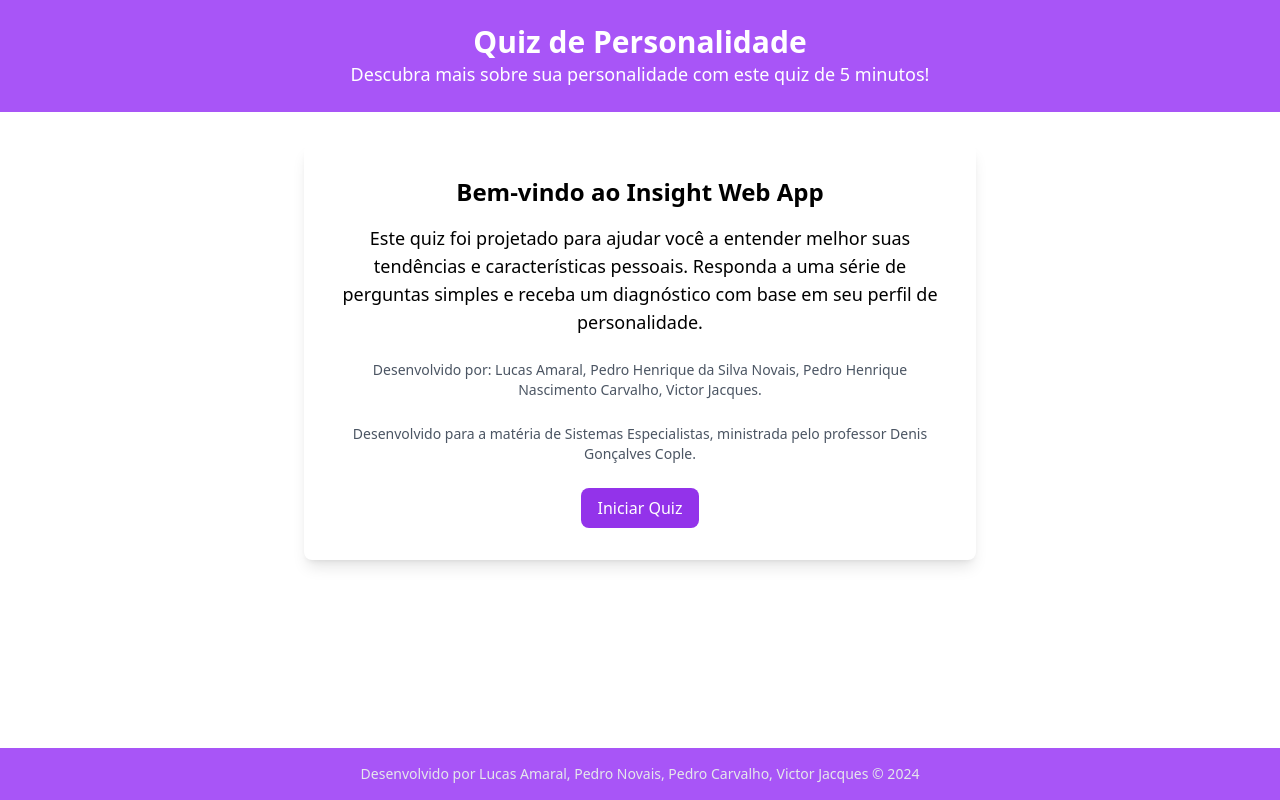
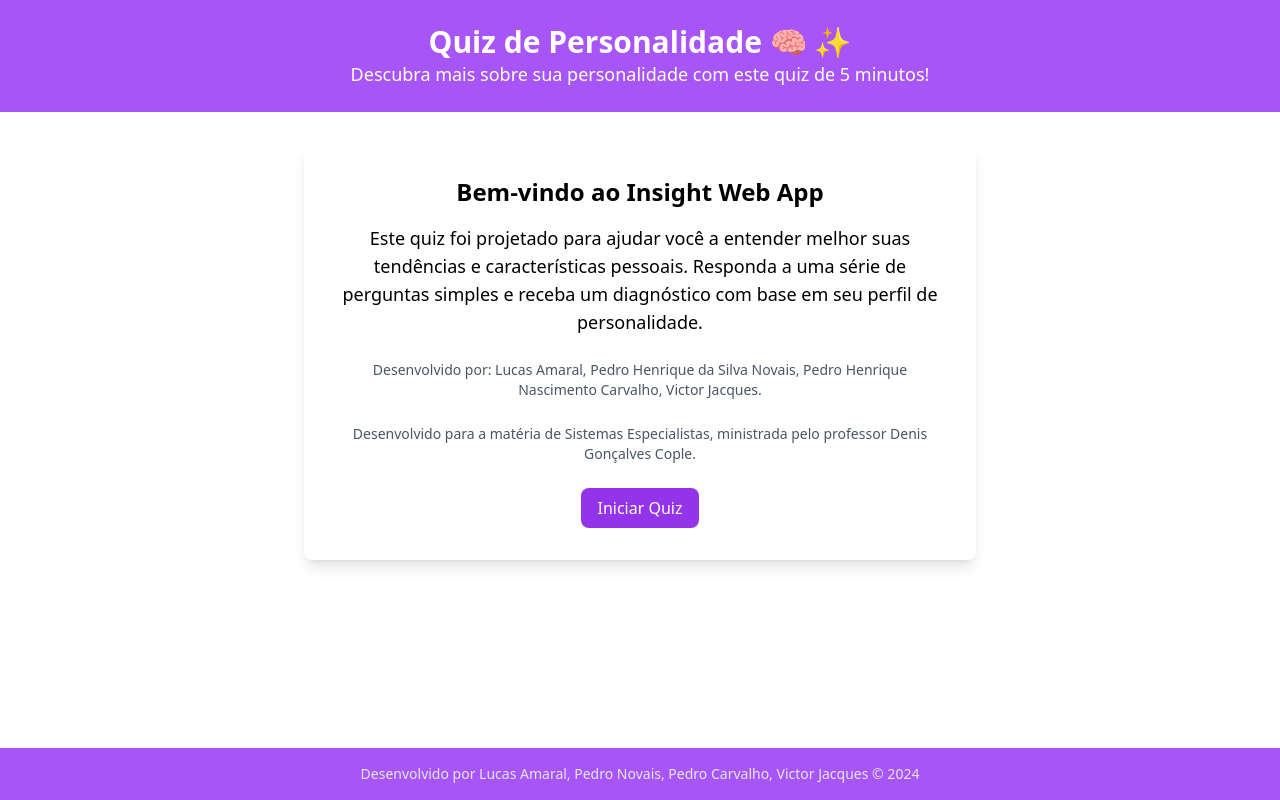
Before and after one commit to PedroSmaxY/insight-web-app, a React (Vite) app: page / in a window 1280 px wide. Built offline with nearby package versions, Linux system fonts and the light colour scheme.

Commit message:
Refactor App component to use arrow function and enhance header with emojis

```diff
--- a/src/App.jsx
+++ b/src/App.jsx
@@ -1,10 +1,10 @@
 import Quiz from "./components/Quiz";
 
-function App() {
+const App = () => {
   return (
     <div className="flex flex-col min-h-screen">
       <header className="bg-purple-500 text-white py-6 text-center">
-        <h1 className="text-3xl font-semibold">Quiz de Personalidade</h1>
+        <h1 className="text-3xl font-semibold">Quiz de Personalidade &#129504; &#10024;</h1>
         <p className="text-lg">
           Descubra mais sobre sua personalidade com este quiz de 5 minutos!
         </p>
```
